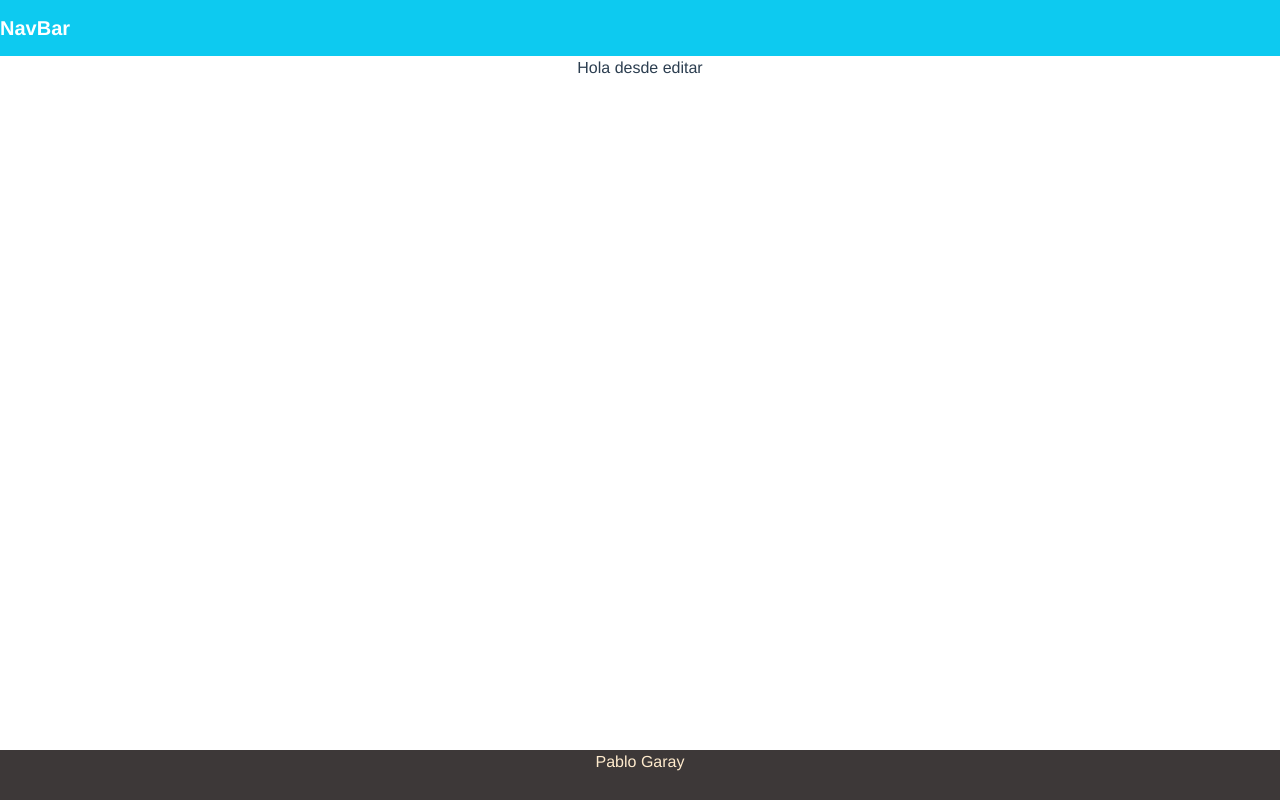
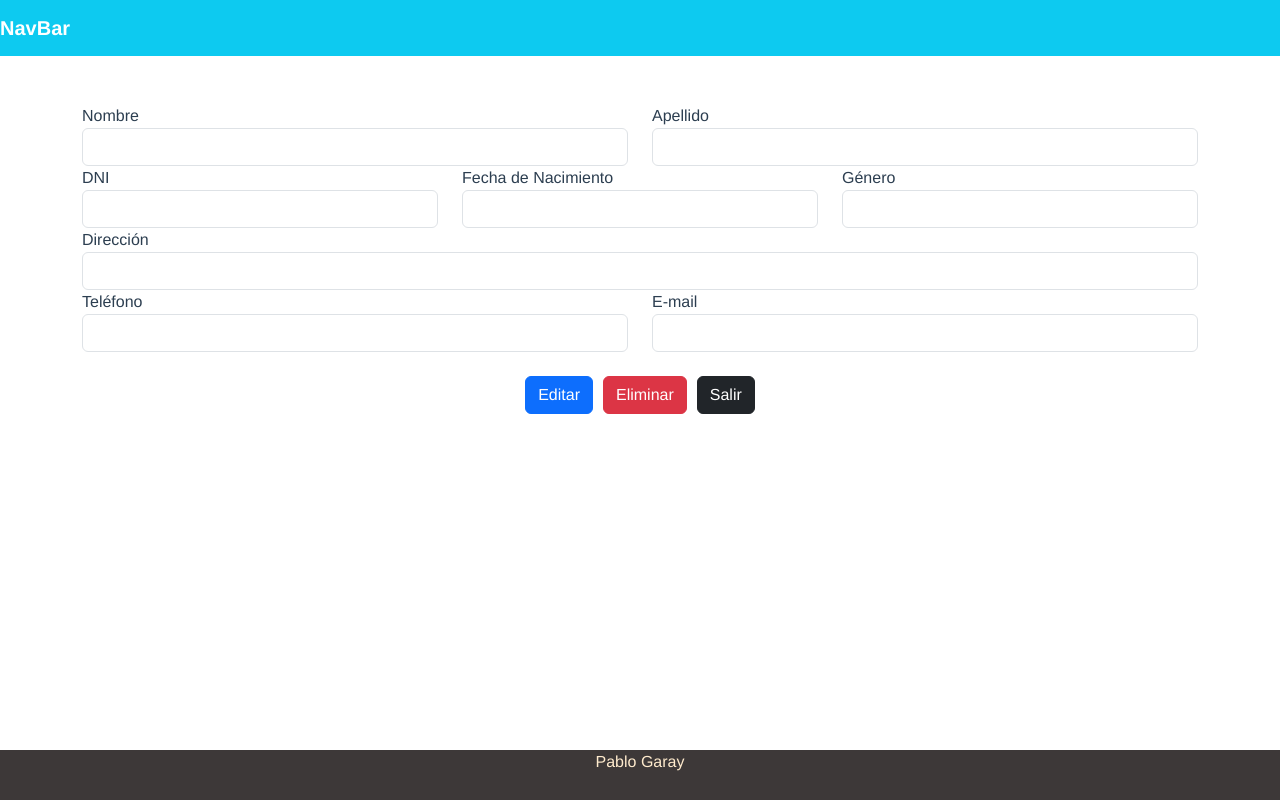
Before and after one commit to PabloGarayOk/AplicacionVueJs, a Vue app: page /editar/1 in a window 1280 px wide. Built offline with nearby package versions, Linux system fonts and the light colour scheme; no server answers.

Commit message:
Metodo PUT, editar registros con Axios y boton salir y Agregado de FormularioEditarVue pero no implementado

```diff
--- /dev/null
+++ b/src/components/FormularioEditar.vue
@@ -0,0 +1,93 @@
+<template>
+    <div class="container">
+        <form action="" class="form-horizontal mt-5">
+            <!-- Fila 1 -->
+            <div class="row">
+                <div class="col-sm-6">
+                    <div class="form-group left">
+                        <label for="nombre" class="control-label left">Nombre</label>
+                        <input type="text" class="form-control" name="nombre" id="nombre" v-model="form.nombre">
+                    </div>
+                </div>
+                <div class="col-sm-6">
+                    <div class="form-group left">
+                        <label for="apellido" class="control-label left">Apellido</label>
+                        <input type="text" class="form-control" name="apellido" id="apellido" v-model="form.apellido">
+                    </div>
+                </div>
+            </div>
+            <!-- Fila 2 -->
+            <div class="row">
+                <div class="col-sm-4">
+                    <div class="form-group left">
+                        <label for="dni" class="control-label">DNI</label>
+                        <input type="text" class="form-control" name="dni" id="dni" v-model="form.dni">
+                    </div>
+                </div>
+                <div class="col-sm-4">
+                    <div class="form-group left">
+                        <label for="fechaNacimiento" class="control-label">Fecha de Nacimiento</label>
+                        <input type="text" class="form-control" name="fechaNacimiento" id="fechaNacimiento" v-model="form.fechaNacimiento">
+                    </div>
+                </div>
+                <div class="col-sm-4">
+                    <div class="form-group left">
+                        <label for="genero" class="control-label">Género</label>
+                        <input type="text" class="form-control" name="genero" id="genero" v-model="form.genero">
+                    </div>
+                </div>
+            </div>
+            <!-- Fila 3 -->
+            <div class="form-group left">
+                <label for="direccion" class="control-label">Dirección</label>
+                <input type="text" class="form-control" name="direccion" id="direccion" v-model="form.direccion">
+            </div>
+            <!-- Fila 4 -->
+            <div class="row">
+                <div class="col-sm-6">
+                    <div class="form-group left">
+                        <label for="tel" class="control-label">Teléfono</label>
+                        <input type="text" class="form-control" name="tel" id="tel" v-model="form.tel">
+                    </div>
+                </div>
+                <div class="col-sm-6">
+                    <div class="form-group left">
+                        <label for="email" class="control-label">E-mail</label>
+                        <input type="text" class="form-control" name="email" id="email" v-model="form.email">
+                    </div>
+                </div>
+            </div>
+            <!-- Fila 5 -->
+            <div class="form-group mt-4">
+                <button type="button" class="btn btn-primary" v-on:click="editar()">Editar</button>
+                <button type="button" class="btn btn-danger">Eliminar</button>
+                <button type="button" class="btn btn-dark">Salir</button>
+            </div>
+        </form>
+    </div>
+</template>
+<script>
+import axios from 'axios';
+export default {
+  props: ['formData'], // Define los props que esperas recibir
+  data() {
+    return {
+      form: this.formData // Usa los datos recibidos en form
+    }
+  },
+  methods: {
+    editar(){
+        let url = "https://apirest.pablogaray.com.ar/pacientes.php"
+        axios.put(url, this.form)
+        .then( data => {
+            console.log(data);
+        })
+    }
+  }
+}
+</script>
+<style scoped>
+.left{
+    text-align: left;
+}
+</style>
--- a/src/views/DashboardView.vue
+++ b/src/views/DashboardView.vue
@@ -6,7 +6,7 @@
             <table class="table table-dark table-hover">
                 <thead>
                     <tr>
-                        <th scope="col">Paciente_Id</th>
+                        <th scope="col">Paciente Id</th>
                         <th scope="col">Nombre</th>
                         <th scope="col">Apellido</th>
                         <th scope="col">DNI</th>
@@ -56,9 +56,11 @@ export default {
         }
     },
     // para traer los datos a la tabla necesitamos una funcion del ciclo de vida del componente
-    // que se llama "mounted" y se ejecuta una vez que el componente alla sido montado.
+    // que se llama "mounted" y se ejecuta una vez que el componente haya sido montado.
     // le concatenamos la pagina para que pueda hacer la paginacion
     mounted:function(){
+        // let direccion = "http://api.solodata.es/pacientes.php?page=" + this.pagina;
+        // let direccion = 'http://www.apirest.free.nf/pacientes.php?page=' + this.pagina;
         let direccion = "https://apirest.pablogaray.com.ar/pacientes.php?page=" + this.pagina;
         axios.get(direccion).then( data => {
             this.listapacientes = data.data;
--- a/src/views/EditarView.vue
+++ b/src/views/EditarView.vue
@@ -1,8 +1,76 @@
 <template>
     <div>
         <AppHeader />
+        <!-- <FormularioEditar :formData="form" /> -->
         <div class="container">
-            Hola desde editar
+            <!-- Mensaje de éxito -->
+            <div v-if="mostrarMensajeExito" class="alert alert-success mt-4" role="alert">
+                ¡El usuario se ha editado con éxito! ☑️
+            </div>
+            <form action="" class="form-horizontal mt-5">
+                <!-- Fila 1 -->
+                <div class="row">
+                    <div class="col-sm-6">
+                        <div class="form-group left">
+                            <label for="nombre" class="control-label left">Nombre</label>
+                            <input type="text" class="form-control" name="nombre" id="nombre" v-model="form.nombre">
+                        </div>
+                    </div>
+                    <div class="col-sm-6">
+                        <div class="form-group left">
+                            <label for="apellido" class="control-label left">Apellido</label>
+                            <input type="text" class="form-control" name="apellido" id="apellido" v-model="form.apellido">
+                        </div>
+                    </div>
+                </div>
+                <!-- Fila 2 -->
+                <div class="row">
+                    <div class="col-sm-4">
+                        <div class="form-group left">
+                            <label for="dni" class="control-label">DNI</label>
+                            <input type="text" class="form-control" name="dni" id="dni" v-model="form.dni">
+                        </div>
+                    </div>
+                    <div class="col-sm-4">
+                        <div class="form-group left">
+                            <label for="fechaNacimiento" class="control-label">Fecha de Nacimiento</label>
+                            <input type="text" class="form-control" name="fechaNacimiento" id="fechaNacimiento" v-model="form.fechaNacimiento">
+                        </div>
+                    </div>
+                    <div class="col-sm-4">
+                        <div class="form-group left">
+                            <label for="genero" class="control-label">Género</label>
+                            <input type="text" class="form-control" name="genero" id="genero" v-model="form.genero">
+                        </div>
+                    </div>
+                </div>
+                <!-- Fila 3 -->
+                <div class="form-group left">
+                    <label for="direccion" class="control-label">Dirección</label>
+                    <input type="text" class="form-control" name="direccion" id="direccion" v-model="form.direccion">
+                </div>
+                <!-- Fila 4 -->
+                <div class="row">
+                    <div class="col-sm-6">
+                        <div class="form-group left">
+                            <label for="tel" class="control-label">Teléfono</label>
+                            <input type="text" class="form-control" name="tel" id="tel" v-model="form.tel">
+                        </div>
+                    </div>
+                    <div class="col-sm-6">
+                        <div class="form-group left">
+                            <label for="email" class="control-label">E-mail</label>
+                            <input type="text" class="form-control" name="email" id="email" v-model="form.email">
+                        </div>
+                    </div>
+                </div>
+                <!-- Fila 5 -->
+                <div class="form-group mt-4">
+                    <button type="button" class="btn btn-primary boton-mr-2" v-on:click="editar()">Editar</button>
+                    <button type="button" class="btn btn-danger boton-mr-2">Eliminar</button>
+                    <button type="button" class="btn btn-dark"  v-on:click="salir()">Salir</button>
+                </div>
+            </form>
         </div>
         <AppFooter />
     </div>
@@ -11,28 +79,79 @@
 import AppHeader from '@/components/AppHeader.vue';
 import AppFooter from '@/components/AppFooter.vue';
 import axios from 'axios'
+// import FormularioEditar from '@/components/FormularioEditar.vue';
 export default {
     name: 'EditarView',
     components: {
         AppHeader,
-        AppFooter
+        AppFooter,
+        //FormularioEditar
     },
-    // creamos la funcion data para obtener el id que nos pasan por parametro
+    // creamos la funcion data para guardar el id que nos pasan por parametro y los datos
+    // solicitados con el metodo get
     data:function(){
         return {
-            pacienteId: null
-        }
+            form:{
+                "pacienteId": "",
+                "dni": "",
+                "nombre": "",
+                "apellido": "",
+                "genero": "",
+                "fechaNacimiento": "",
+                "direccion": "",
+                "tel": "",
+                "email": "",
+                "token": ""
+            },
+            mostrarMensajeExito: false // Inicialmente, ocultamos el mensaje de éxito
+        };
     },
+
     // creamos la funcion para buscar los datos correspondientes al id pasado por parametro
     mounted:function(){
-        this.pacienteId = this.$route.params.id;
-        let direccion = "https://apirest.pablogaray.com.ar/pacientes.php?id=" + this.pacienteId;
+        this.form.pacienteId = this.$route.params.id;
+        let direccion = 'https://apirest.pablogaray.com.ar/pacientes.php?id=' + this.form.pacienteId;
         axios.get(direccion).then( datos => {
-            //this.listapacientes = data.data;
-            console.log(datos);
+            // this.listapacientes = data.data;
+            // console.log(datos);
+            // Igualamos los datos del paciente con los campos para el formulario
+            this.form.dni = datos.data[0].DNI;
+            this.form.nombre = datos.data[0].Nombre;
+            this.form.apellido = datos.data[0].Apellido;
+            this.form.genero = datos.data[0].Genero;
+            this.form.fechaNacimiento = datos.data[0].FechaNacimiento;
+            this.form.direccion = datos.data[0].Direccion;
+            this.form.tel = datos.data[0].Tel;
+            this.form.email = datos.data[0].Email;
+            this.form.token = localStorage.getItem("token");
+            // console.log(this.form);
         })
+    },
+    methods:{
+        editar(){
+        const url = 'https://apirest.pablogaray.com.ar/pacientes.php';
+        axios.put(url, this.form)
+            .then(data => {// <<<--- aca se puede poner cualquier nombre ej: response
+                console.log(data); // Imprime la respuesta del servidor en la consola
+                // console.log(response.data); // Imprime una respuesta mas específica del servidor en la consola
+                this.mostrarMensajeExito = true; // Mostramos el mensaje de éxito
+            })
+            .catch(error => {
+                console.error('Error al enviar la solicitud PUT:', error); // Imprime cualquier error que ocurra
+            });
+        },
+        salir(){
+            this.$router.push('/dashboard');
+        }
     }
 }
 </script>
-<style>
+<style scoped>
+
+.left {
+    text-align: left;
+}
+.boton-mr-2{
+    margin-right: 10px;
+}
 </style>
--- a/src/views/HomeView.vue
+++ b/src/views/HomeView.vue
@@ -45,6 +45,10 @@ export default {
         "user": this.user,
         "pass": this.pass,
       };
+      /* let json = {
+        "usuario": this.user,
+        "password": this.pass,
+      }; */
       // axios.post('http://api.solodata.es/auth.php', json)
       // axios.post('http://www.apirest.free.nf/auth.php', json)
       // axios.post('http://localhost/apis/api-pacientes/auth.php', json)
```
